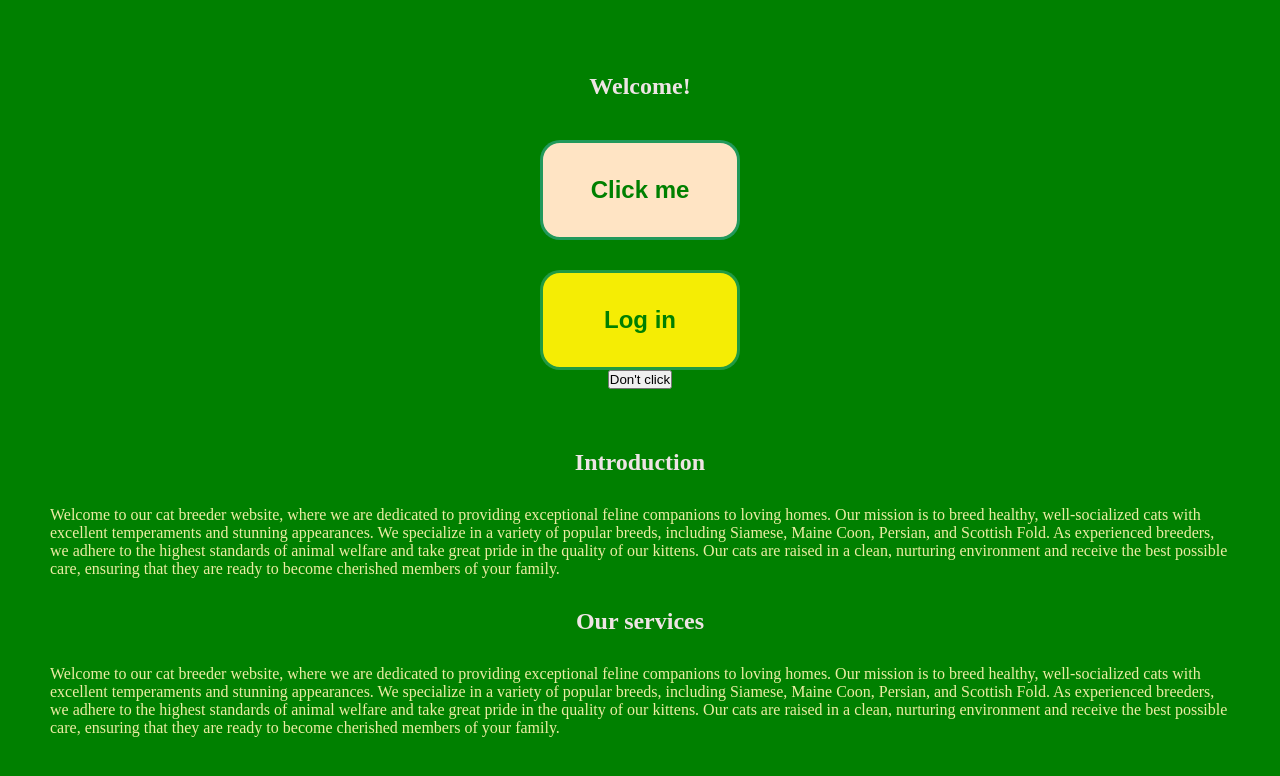
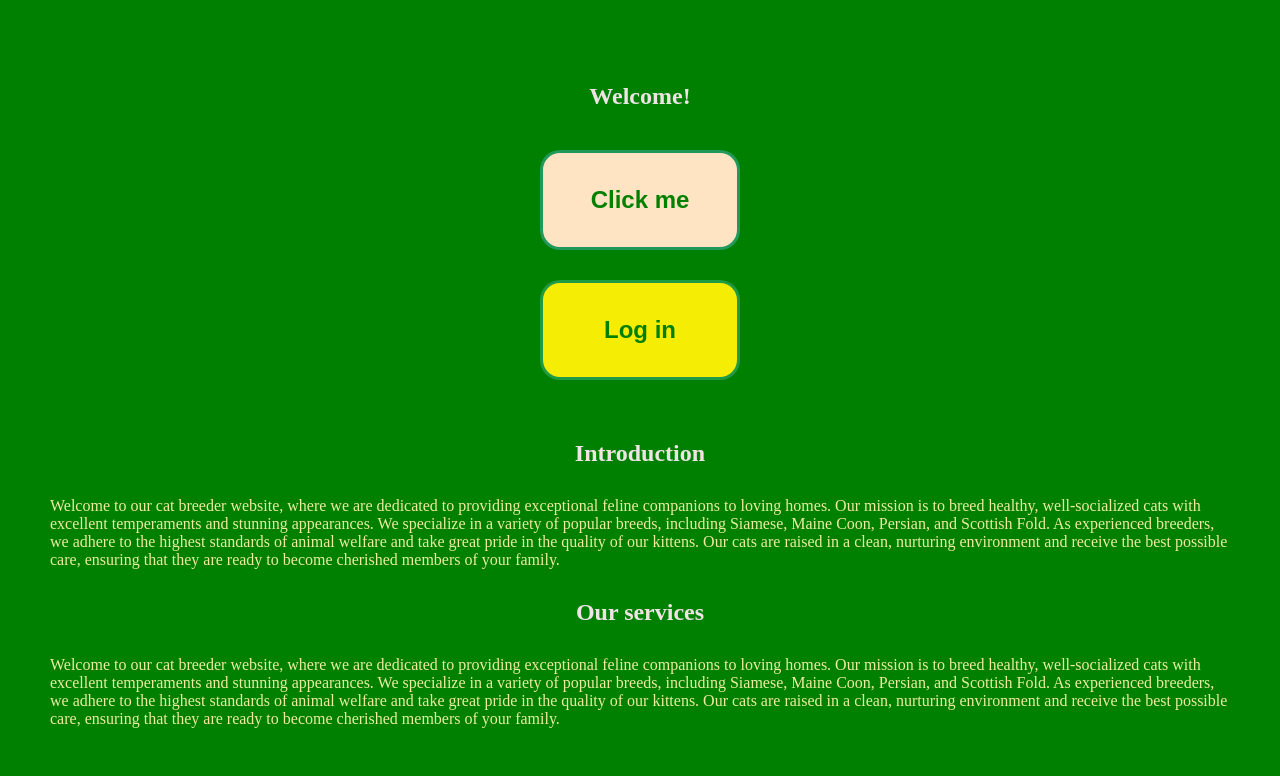
Before and after one commit to TheOneYana/practiceProject, a plain HTML site: page index.html in a window 1280 px wide. Drawn offline with Linux system fonts and the light colour scheme.

Commit message:
button removed

```diff
--- a/index.html
+++ b/index.html
@@ -12,12 +12,11 @@
         <h2>Welcome!</h2>
         <button id="btn">Click me</button>
         <button id="loginBtn">Log in</button>
-        <button>Don't click</button>
         <p id="user"></p>
         <h2>Introduction</h2>
         <p>Welcome to our cat breeder website, where we are dedicated to providing exceptional feline companions to loving homes. Our mission is to breed healthy, well-socialized cats with excellent temperaments and stunning appearances. We specialize in a variety of popular breeds, including Siamese, Maine Coon, Persian, and Scottish Fold. As experienced breeders, we adhere to the highest standards of animal welfare and take great pride in the quality of our kittens. Our cats are raised in a clean, nurturing environment and receive the best possible care, ensuring that they are ready to become cherished members of your family. </p>
         <h2>Our services</h2>
-          <p>Welcome to our cat breeder website, where we are dedicated to providing exceptional feline companions to loving homes. Our mission is to breed healthy, well-socialized cats with excellent temperaments and stunning appearances. We specialize in a variety of popular breeds, including Siamese, Maine Coon, Persian, and Scottish Fold. As experienced breeders, we adhere to the highest standards of animal welfare and take great pride in the quality of our kittens. Our cats are raised in a clean, nurturing environment and receive the best possible care, ensuring that they are ready to become cherished members of your family. </p>
+        <p>Welcome to our cat breeder website, where we are dedicated to providing exceptional feline companions to loving homes. Our mission is to breed healthy, well-socialized cats with excellent temperaments and stunning appearances. We specialize in a variety of popular breeds, including Siamese, Maine Coon, Persian, and Scottish Fold. As experienced breeders, we adhere to the highest standards of animal welfare and take great pride in the quality of our kittens. Our cats are raised in a clean, nurturing environment and receive the best possible care, ensuring that they are ready to become cherished members of your family. </p>
     </main>
     <script src="script.js"></script>
 </body>
```
